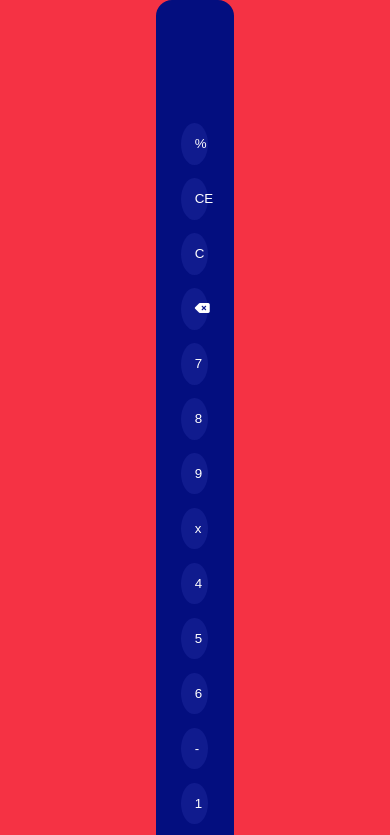
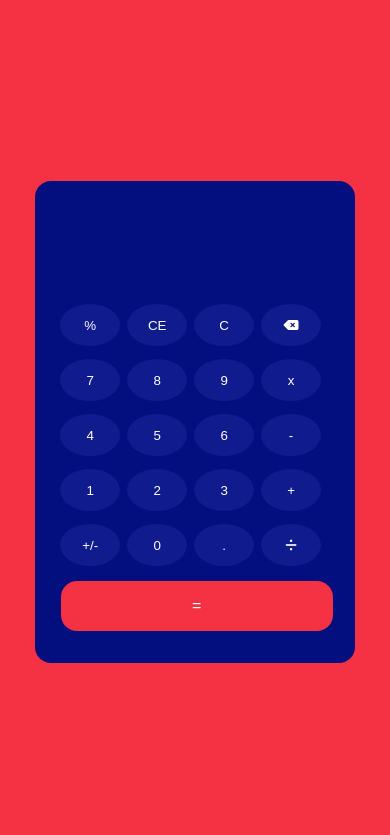
Before and after one commit to jonathanj20/calculadora-basica, a plain HTML site: page index.html in a window 390 px wide. Shown: the top 835 px of the page. Drawn offline with Linux system fonts and the light colour scheme.

Commit message:
Se le hizo responsivo

```diff
--- a/style.css
+++ b/style.css
@@ -72,3 +72,9 @@ button:hover{
 .btnResultado:hover{
     background-color: #f24d4d;
 }
+
+@media screen and (max-width: 1240px){
+    .calculadora{
+        width: 20em;
+    }
+}
```
